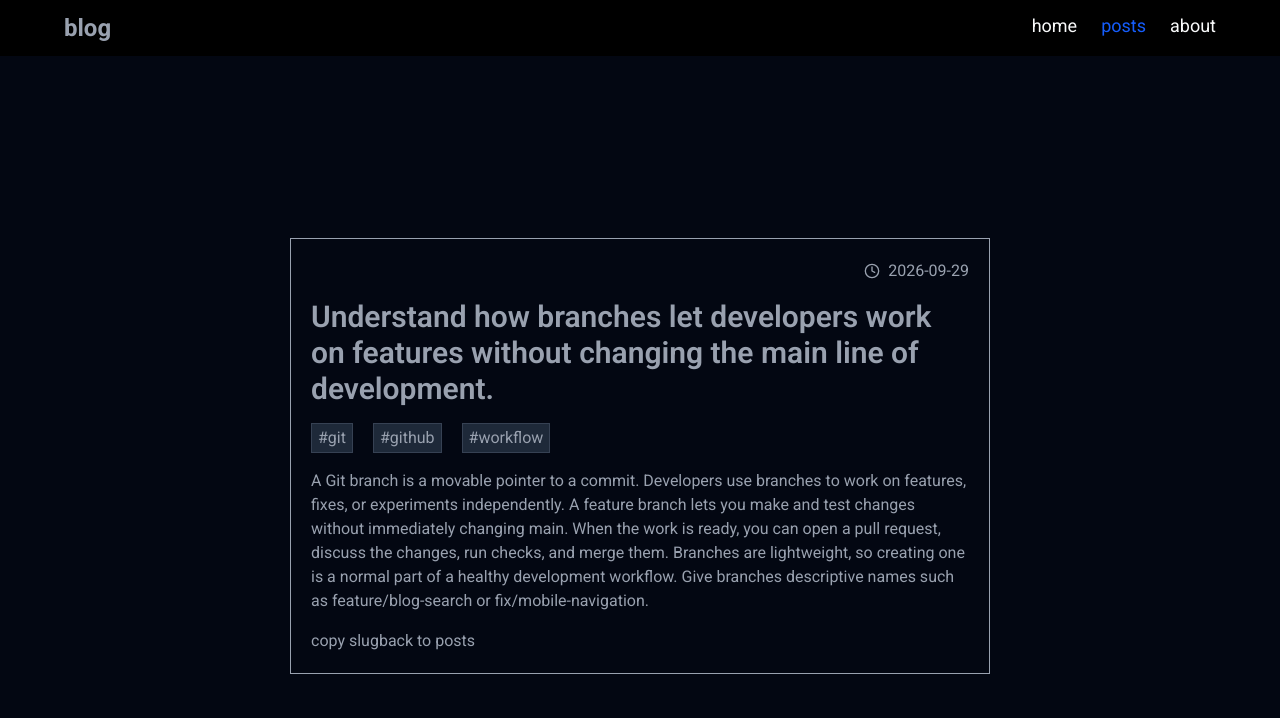
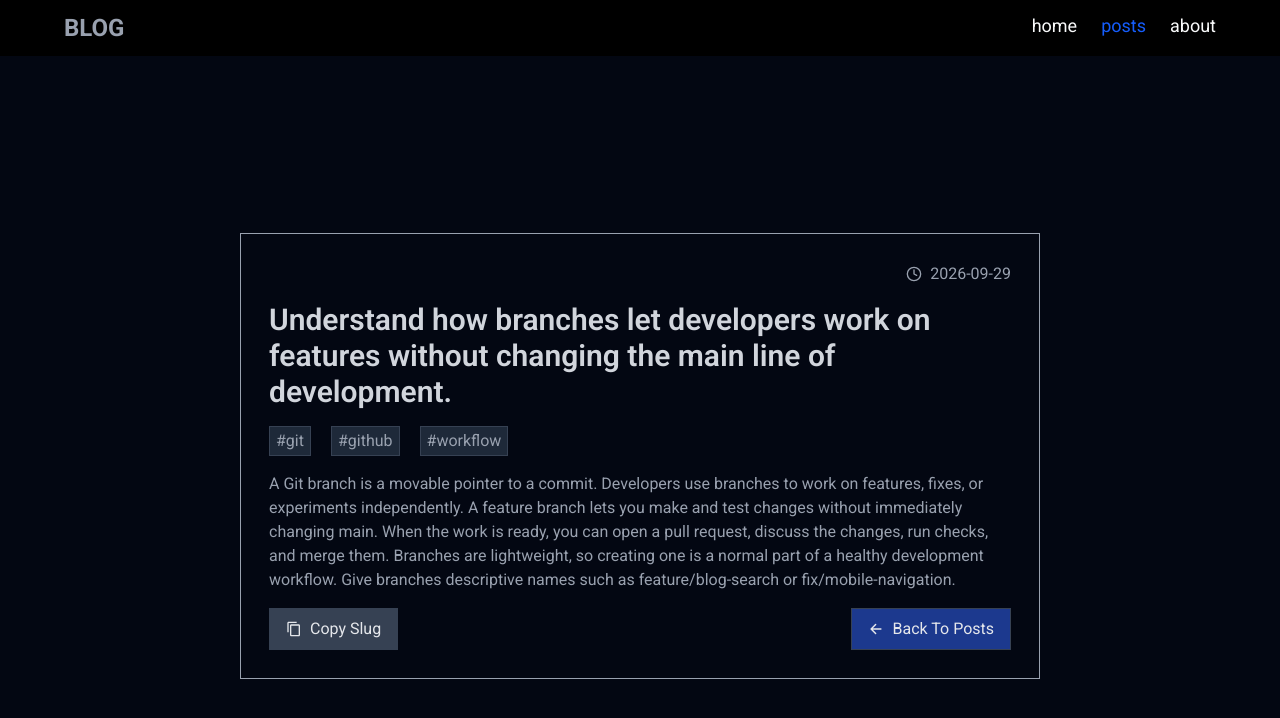
Before and after one commit to tehdi-seid/m5-w1-blog-app, a React (Vite) app: page /posts/git-branches-explained in a window 1280 px wide. Shown: the top 718 px of the page. Built offline with nearby package versions, Linux system fonts and the light colour scheme; a web font is replaced by a local one.

Commit message:
post detail finished

```diff
--- a/src/components/MainNave.tsx
+++ b/src/components/MainNave.tsx
@@ -1,37 +1,24 @@
 import React from "react";
 import { NavLink } from "react-router";
 function MainNave() {
+  const navigators = ["home", "posts", "about"];
   return (
     <header className="flex justify-between py-3 shadow-sm mx-[5%] ">
-      <NavLink className="text-2xl font-bold" to="/">
+      <NavLink className="text-2xl font-bold uppercase" to="/">
         blog
       </NavLink>
       <nav>
         <ul className="flex gap-6 text-lg">
+          {navigators.map((navigator) => (
             <NavLink
               className={({ isActive }) =>
                 isActive ? "text-blue-600" : "text-gray-50"
               }
-            to="/"
+              to={`/${navigator === "home" ? "" : navigator}`}
             >
-            home
+              {navigator}
             </NavLink>
-          <NavLink
-            className={({ isActive }) =>
-              isActive ? "text-blue-600" : "text-gray-50"
-            }
-            to="/posts"
-          >
-            posts
-          </NavLink>
-          <NavLink
-            className={({ isActive }) =>
-              isActive ? "text-blue-600" : "text-gray-50"
-            }
-            to="/about"
-          >
-            about
-          </NavLink>
+          ))}
         </ul>
       </nav>
     </header>
--- a/src/routes/PostsDetail.tsx
+++ b/src/routes/PostsDetail.tsx
@@ -1,5 +1,7 @@
 import React, { useState } from "react";
 import { SlInfo } from "react-icons/sl";
+import { MdContentCopy } from "react-icons/md";
+import { IoArrowBackOutline } from "react-icons/io5";
 import { useParams } from "react-router";
 import { posts } from "../data/posts";
 import { LuClock } from "react-icons/lu";
@@ -26,7 +28,7 @@ function PostsDetail() {
   }
   return (
     <div className="w-full h-screen flex justify-center items-center bg-gray-950">
-      <article className="border max-w-[min(100%,700px)] p-5 flex flex-col gap-4">
+      <article className="border max-w-[min(100%,800px)] p-7 flex flex-col gap-4">
         <div className="flex items-center justify-end gap-2">
           <p>
             <LuClock />
@@ -35,7 +37,7 @@ function PostsDetail() {
         </div>
 
         <div className="flex flex-col gap-4">
-          <h5 className="text-3xl font-semibold">
+          <h5 className="text-3xl font-semibold text-gray-300">
             {post_to_be_detailed?.excerpt}
           </h5>
           <div className="flex gap-5">
@@ -51,11 +53,21 @@ function PostsDetail() {
           <p>{post_to_be_detailed?.body}</p>
         </div>
 
-        <div>
-          <button className="cursor-pointer" onClick={handleCopy}>
-            {!isCopied ? "copy slug" : "slug copied"}
+        <div className="flex justify-between">
+          <button
+            className="cursor-pointer bg-gray-700 px-4 py-2 flex items-center gap-2 border border-gray-700 transition-all duration-200 ease-in capitalize text-gray-200 hover:border-gray-300 hover:border"
+            onClick={handleCopy}
+          >
+            <MdContentCopy />
+            {!isCopied ? "copy slug" : "copied!"}
           </button>
-          <Link to="/posts">back to posts</Link>
+          <Link
+            className="cursor-pointer bg-blue-900 px-4 py-2 flex items-center gap-2 border border-gray-700 transition-all duration-200 ease-in text-gray-200 capitalize hover:border-gray-300 hover:border"
+            to="/posts"
+          >
+            <IoArrowBackOutline className="" />
+            <p>back to posts</p>
+          </Link>
         </div>
       </article>
     </div>
```
Lines whose indentation alone changed are shown as unchanged.
